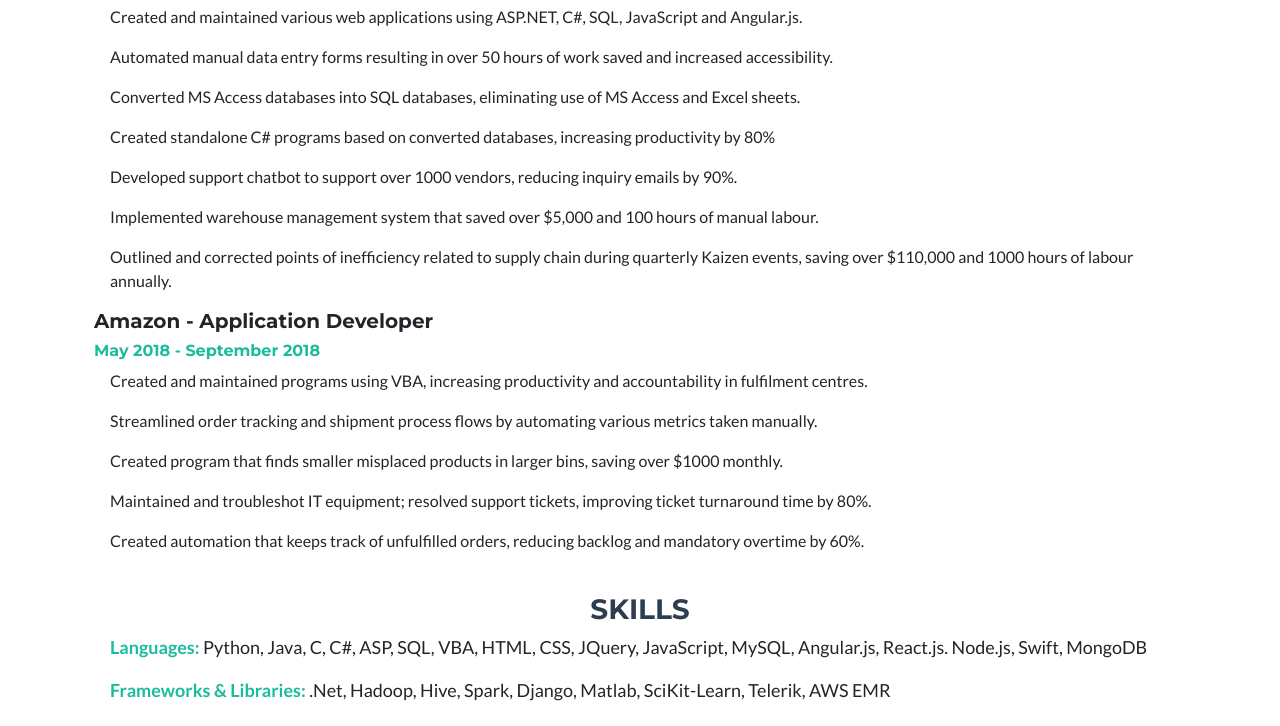
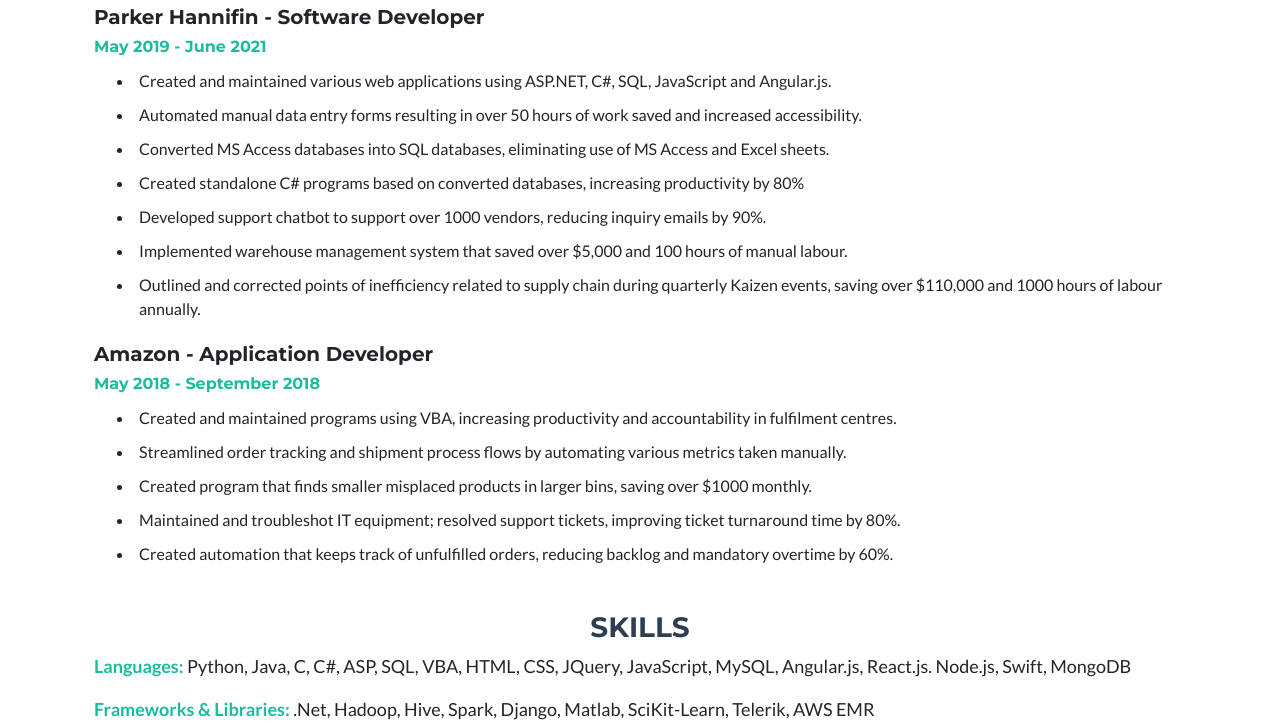
Before and after one commit to ashaabkhan/ashaabkhan.github.io, a website: page index.html in a window 1280 px wide. Shown: the part 2194-2920 px from the top of the page. Drawn offline with nearby package versions, Linux system fonts and the light colour scheme.

Commit message:
fixed typos, styling

```diff
--- a/index.html
+++ b/index.html
@@ -40,8 +40,6 @@
         <!-- Masthead-->
         <header class="masthead bg-primary text-white text-center" style="height:937px">
             <div class="container d-flex align-items-center flex-column">
-                <!-- Masthead Avatar Image-->
-                <!-- <img class="masthead-avatar mb-5" src="assets/img/avataaars.svg" alt="" /> -->
                 <!-- Masthead Heading-->
                 <h1 class="masthead-heading text-uppercase mb-0">Hi, I'm Ashaab Khan</h1>
                 <!-- Icon Divider-->
@@ -77,7 +75,7 @@
                     </div>
                     <div class="row" style="padding-bottom: 3em; padding-top: 1em;" id="resumeBtn" >
                         <div class="col">
-                            <a class="btn btn-primary" href="https://github.com/ashaabkhan/ashaabkhan.github.io/blob/main/Resume/Ashaab_Resume.pdf" role="button">View Resume</a>
+                            <a class="btn btn-primary" href="https://github.com/ashaabkhan/ashaabkhan.github.io/blob/main/Resume/Ashaab_Resume_.pdf" role="button">View Resume</a>
                         </div>
                     </div>
                 </div>
@@ -98,7 +96,7 @@
                     <!-- S&P Global Experience-->
                     <h3 class="text-center text-uppercase text-secondary" id="experience">Experience</h3>
                     <h5>S&P Global - Software Engineer</h5>
-                    <h6 style="color: #1abc9c;">July 2021 - August 2022</h6>
+                    <h6 style="color: #1abc9c;">September 2022 - Present</h6>
                     <div class="row">
                         <div class="col">
                             <ul>
@@ -112,9 +110,7 @@
                     </div>
                 </div>
                 <div class="BeforeScroll">
-                    <!-- Experience Content-->
                     <!-- Trexity Experience-->
-                    <h3 class="text-center text-uppercase text-secondary" id="experience">Experience</h3>
                     <h5>Trexity - Software Engineer</h5>
                     <h6 style="color: #1abc9c;">July 2021 - August 2022</h6>
                     <div class="row">
@@ -130,19 +126,19 @@
                     </div>
                 </div>
                 <div class="BeforeScroll">
-                    <!-- Experience Content-->
                     <!-- Parker Experience-->
                     <h5>Parker Hannifin - Software Developer</h5>
                     <h6 style="color: #1abc9c;">May 2019 - June 2021</h6>
                     <div class="row">
-                        <div class="col" style="margin-left: 1em;">
-                                <p>Created and maintained various web applications using ASP.NET, C#, SQL, JavaScript and Angular.js.  </p>
-                                <p>Automated manual data entry forms resulting in over 50 hours of work saved and increased accessibility.</p>
-                                <p>Converted MS Access databases into SQL databases, eliminating use of MS Access and Excel sheets.</p>
-                                <p>Created standalone C# programs based on converted databases, increasing productivity by 80%</p>
-                                <p>Developed support chatbot to support over 1000 vendors, reducing inquiry emails by 90%. </p>
-                                <p>Implemented warehouse management system that saved over $5,000 and 100 hours of manual labour. </p>
-                                <p>Outlined and corrected points of inefficiency related to supply chain during quarterly Kaizen events, saving over $110,000 and 1000 hours of labour annually. </p>
+                        <div class="col">
+                            <ul>
+                                <li>Created and maintained various web applications using ASP.NET, C#, SQL, JavaScript and Angular.js.  </li>
+                                <li>Automated manual data entry forms resulting in over 50 hours of work saved and increased accessibility.</li>
+                                <li>Converted MS Access databases into SQL databases, eliminating use of MS Access and Excel sheets.</li>
+                                <li>Created standalone C# programs based on converted databases, increasing productivity by 80%</li>
+                                <li>Developed support chatbot to support over 1000 vendors, reducing inquiry emails by 90%. </li>
+                                <li>Implemented warehouse management system that saved over $5,000 and 100 hours of manual labour. </li>
+                                <li>Outlined and corrected points of inefficiency related to supply chain during quarterly Kaizen events, saving over $110,000 and 1000 hours of labour annually. </li>
                             </ul>
                         </div>
                     </div>
@@ -152,12 +148,14 @@
                     <h5>Amazon - Application Developer</h5>
                     <h6 style="color: #1abc9c;">May 2018 - September 2018</h6>
                     <div class="row">
-                        <div class="col" style="margin-left: 1em;">
-                            <p>Created and maintained programs using VBA, increasing productivity and accountability in fulfilment centres.  </p>
-                            <p>Streamlined order tracking and shipment process flows by automating various metrics taken manually. </p>
-                            <p>Created program that finds smaller misplaced products in larger bins, saving over $1000 monthly. </p>
-                            <p>Maintained and troubleshot IT equipment; resolved support tickets, improving ticket turnaround time by 80%. </p>
-                            <p>Created automation that keeps track of unfulfilled orders, reducing backlog and mandatory overtime by 60%. </p>
+                        <div class="col">
+                            <ul>
+                                <li>Created and maintained programs using VBA, increasing productivity and accountability in fulfilment centres.  </li>
+                                <li>Streamlined order tracking and shipment process flows by automating various metrics taken manually. </li>
+                                <li>Created program that finds smaller misplaced products in larger bins, saving over $1000 monthly. </li>
+                                <li>Maintained and troubleshot IT equipment; resolved support tickets, improving ticket turnaround time by 80%. </li>
+                                <li>Created automation that keeps track of unfulfilled orders, reducing backlog and mandatory overtime by 60%. </li>
+                            </ul>
                         </div>
                     </div>
                     </div>
@@ -166,10 +164,9 @@
                         <!-- Experience Content-->
                         <h3 class="text-center text-uppercase text-secondary">Skills</h3>
                         <div class="row">
-                            <div class="col" style="margin-left: 1em;">
-                                    <p style="font-size: 18px;"><b style="color: #1abc9c; ">Languages:</b> Python, Java, C, C#, ASP, SQL, VBA, HTML, CSS, JQuery, JavaScript, MySQL, Angular.js, React.js. Node.js, Swift, MongoDB</p>
-                                    <p style="font-size: 18px;"><b style="color: #1abc9c;">Frameworks & Libraries:</b> .Net, Hadoop, Hive, Spark, Django, Matlab, SciKit-Learn, Telerik, AWS EMR</p>
-                                </ul>
+                            <div class="col">
+                                <p style="font-size: 18px;"><b style="color: #1abc9c; ">Languages:</b> Python, Java, C, C#, ASP, SQL, VBA, HTML, CSS, JQuery, JavaScript, MySQL, Angular.js, React.js. Node.js, Swift, MongoDB</p>
+                                <p style="font-size: 18px;"><b style="color: #1abc9c;">Frameworks & Libraries:</b> .Net, Hadoop, Hive, Spark, Django, Matlab, SciKit-Learn, Telerik, AWS EMR</p>
                             </div>
                         </div>
                     </div>
@@ -300,6 +297,12 @@
             </div>
         </section>
 
+        <style>
+            .col > ul > li {
+                padding: 5px;
+            }
+        </style>
+
         <!-- Copyright Section-->
         <div class="copyright py-4 text-center text-white">
             <div class="container"><small>Copyright © Ashaabkhan 2021</small></div>
```
